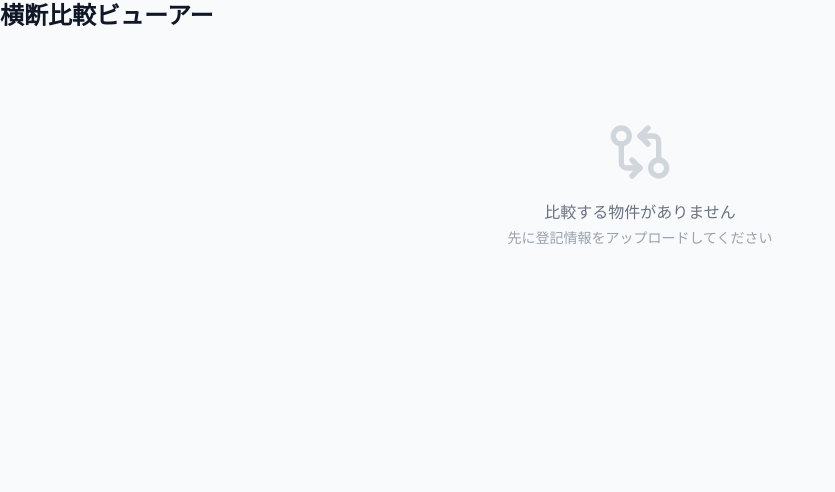
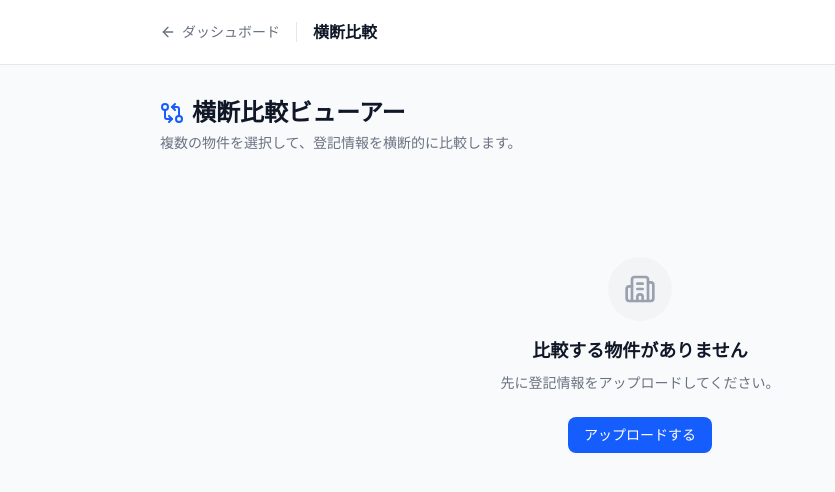
Before and after one commit to souzou-office/touki, a Next.js app: page /compare in a window 1280 px wide. Shown: the top 492 px of the page, without its empty margins (0-835 px from the left). Built offline with nearby package versions, Linux system fonts and the light colour scheme.

Commit message:
refine: 横断比較ページのUI改善
スケルトンローディング、エラー表示、物件選択UIの改善、
リスクバッジ表示と選択状態のハイライト追加

https://claude.ai/code/session_01Pv4B4Hgd2defuYXP8jLru1

```diff
--- a/src/app/compare/page.tsx
+++ b/src/app/compare/page.tsx
@@ -1,17 +1,47 @@
 "use client";
 
 import { useState, useEffect } from "react";
+import Link from "next/link";
 import CompareView from "@/components/touki/CompareView";
 import Card from "@/components/ui/Card";
 import Button from "@/components/ui/Button";
-import { ToukiData } from "@/types/touki";
-import { PropertyListItem } from "@/types/api";
-import { GitCompareArrows } from "lucide-react";
+import type { ToukiData } from "@/types/touki";
+import type { PropertyListItem } from "@/types/api";
+import {
+  GitCompareArrows,
+  ArrowLeft,
+  Loader2,
+  Building2,
+  AlertTriangle,
+} from "lucide-react";
 
 interface PropertyWithData {
   id: string;
   name: string;
   parsedData: ToukiData;
+}
+
+const PROPERTY_TYPE_LABELS: Record<string, string> = {
+  land: "土地",
+  building: "建物",
+  condominium: "区分建物",
+};
+
+function CompareSkeleton() {
+  return (
+    <div className="space-y-6 animate-pulse">
+      <div className="h-7 bg-gray-200 rounded w-48" />
+      <div className="h-4 bg-gray-200 rounded w-64" />
+      <div className="bg-white rounded-xl border border-gray-200 p-6 space-y-3">
+        {Array.from({ length: 4 }).map((_, i) => (
+          <div key={i} className="flex items-center gap-3">
+            <div className="h-4 w-4 bg-gray-200 rounded" />
+            <div className="h-4 bg-gray-200 rounded w-2/3" />
+          </div>
+        ))}
+      </div>
+    </div>
+  );
 }
 
 export default function ComparePage() {
@@ -20,12 +50,16 @@ export default function ComparePage() {
   const [selectedData, setSelectedData] = useState<ToukiData[]>([]);
   const [loading, setLoading] = useState(true);
   const [comparing, setComparing] = useState(false);
+  const [error, setError] = useState<string>();
 
   useEffect(() => {
     fetch("/api/properties")
-      .then((res) => res.json())
+      .then((res) => {
+        if (!res.ok) throw new Error("物件一覧の取得に失敗しました");
+        return res.json();
+      })
       .then((data) => setProperties(data))
-      .catch(() => setProperties([]))
+      .catch((err) => setError(err.message))
       .finally(() => setLoading(false));
   }, []);
 
@@ -39,97 +73,190 @@ export default function ComparePage() {
       }
       return next;
     });
+    // Clear previous comparison results when selection changes
+    setSelectedData([]);
   };
 
   const handleCompare = async () => {
     setComparing(true);
+    setError(undefined);
     try {
       const results: ToukiData[] = [];
       for (const id of selectedIds) {
         const res = await fetch(`/api/properties/${id}`);
+        if (!res.ok) throw new Error("物件データの取得に失敗しました");
         const prop: PropertyWithData = await res.json();
         results.push(prop.parsedData);
       }
       setSelectedData(results);
-    } catch {
+    } catch (err) {
+      setError(
+        err instanceof Error ? err.message : "比較中にエラーが発生しました"
+      );
       setSelectedData([]);
     } finally {
       setComparing(false);
     }
   };
 
-  if (loading) {
-    return (
-      <div className="animate-pulse space-y-4">
-        <div className="h-8 bg-gray-200 rounded w-1/3" />
-        <div className="h-64 bg-gray-200 rounded" />
-      </div>
-    );
-  }
+  return (
+    <div className="min-h-screen bg-gray-50">
+      {/* Header */}
+      <header className="bg-white border-b border-gray-200">
+        <div className="max-w-5xl mx-auto px-4 sm:px-6 lg:px-8 h-16 flex items-center gap-4">
+          <Link
+            href="/dashboard"
+            className="flex items-center gap-1.5 text-sm text-gray-500 hover:text-gray-700 transition-colors"
+          >
+            <ArrowLeft className="w-4 h-4" />
+            ダッシュボード
+          </Link>
+          <div className="h-5 w-px bg-gray-200" />
+          <h1 className="text-base font-semibold text-gray-900">
+            横断比較
+          </h1>
+        </div>
+      </header>
 
-  return (
-    <div className="space-y-6">
-      <h1 className="text-2xl font-bold">横断比較ビューアー</h1>
-
-      {properties.length === 0 ? (
-        <div className="text-center py-16">
-          <GitCompareArrows className="w-16 h-16 text-gray-300 mx-auto mb-4" />
-          <p className="text-gray-500">比較する物件がありません</p>
-          <p className="text-gray-400 text-sm mt-1">
-            先に登記情報をアップロードしてください
+      <main className="max-w-5xl mx-auto px-4 sm:px-6 lg:px-8 py-8 space-y-6">
+        {/* Page Title */}
+        <div>
+          <h1 className="text-2xl font-bold text-gray-900 flex items-center gap-2">
+            <GitCompareArrows className="w-6 h-6 text-blue-600" />
+            横断比較ビューアー
+          </h1>
+          <p className="mt-1 text-sm text-gray-500">
+            複数の物件を選択して、登記情報を横断的に比較します。
           </p>
         </div>
-      ) : (
-        <>
-          <Card title="物件を選択">
-            <div className="space-y-2">
-              {properties.map((prop) => (
-                <label
-                  key={prop.id}
-                  className="flex items-center gap-3 p-3 rounded-lg hover:bg-gray-50 cursor-pointer"
+
+        {/* Error */}
+        {error && (
+          <div className="flex items-start gap-3 p-4 bg-red-50 border border-red-200 rounded-xl">
+            <AlertTriangle className="w-5 h-5 text-red-500 shrink-0 mt-0.5" />
+            <p className="text-sm text-red-700">{error}</p>
+          </div>
+        )}
+
+        {/* Loading */}
+        {loading && <CompareSkeleton />}
+
+        {/* Empty State */}
+        {!loading && properties.length === 0 && (
+          <div className="flex flex-col items-center justify-center py-20 text-center">
+            <div className="w-16 h-16 rounded-full bg-gray-100 flex items-center justify-center mb-4">
+              <Building2 className="w-8 h-8 text-gray-400" />
+            </div>
+            <h2 className="text-lg font-semibold text-gray-900 mb-2">
+              比較する物件がありません
+            </h2>
+            <p className="text-sm text-gray-500 mb-6 max-w-sm">
+              先に登記情報をアップロードしてください。
+            </p>
+            <Link href="/upload">
+              <Button>アップロードする</Button>
+            </Link>
+          </div>
+        )}
+
+        {/* Property Selection */}
+        {!loading && properties.length > 0 && (
+          <>
+            <Card title="物件を選択">
+              <div className="space-y-1">
+                {properties.map((prop) => {
+                  const isSelected = selectedIds.has(prop.id);
+                  return (
+                    <label
+                      key={prop.id}
+                      className={`flex items-center gap-3 p-3 rounded-lg cursor-pointer transition-colors ${
+                        isSelected
+                          ? "bg-blue-50 border border-blue-200"
+                          : "hover:bg-gray-50 border border-transparent"
+                      }`}
+                    >
+                      <input
+                        type="checkbox"
+                        checked={isSelected}
+                        onChange={() => toggleSelection(prop.id)}
+                        className="w-4 h-4 text-blue-600 rounded border-gray-300 focus:ring-blue-500"
+                      />
+                      <div className="flex-1 min-w-0">
+                        <p className="font-medium text-sm text-gray-900 truncate">
+                          {prop.name}
+                        </p>
+                        <p className="text-xs text-gray-500">
+                          {PROPERTY_TYPE_LABELS[prop.propertyType] ??
+                            prop.propertyType}
+                          <span className="text-gray-300 mx-1.5">|</span>
+                          解析精度: {Math.round(prop.parseConfidence * 100)}%
+                          <span className="text-gray-300 mx-1.5">|</span>
+                          {new Date(prop.createdAt).toLocaleDateString("ja-JP")}
+                        </p>
+                      </div>
+                      {(prop.riskSummary.high > 0 ||
+                        prop.riskSummary.medium > 0) && (
+                        <div className="flex items-center gap-1.5 shrink-0">
+                          {prop.riskSummary.high > 0 && (
+                            <span className="inline-flex items-center gap-0.5 text-xs font-medium text-red-700 bg-red-50 px-1.5 py-0.5 rounded">
+                              高{prop.riskSummary.high}
+                            </span>
+                          )}
+                          {prop.riskSummary.medium > 0 && (
+                            <span className="inline-flex items-center gap-0.5 text-xs font-medium text-yellow-700 bg-yellow-50 px-1.5 py-0.5 rounded">
+                              中{prop.riskSummary.medium}
+                            </span>
+                          )}
+                        </div>
+                      )}
+                    </label>
+                  );
+                })}
+              </div>
+              <div className="mt-4 pt-4 border-t border-gray-100 flex items-center justify-between">
+                <div>
+                  {selectedIds.size < 2 && (
+                    <p className="text-xs text-gray-400">
+                      2件以上の物件を選択してください
+                    </p>
+                  )}
+                  {selectedIds.size >= 2 && (
+                    <p className="text-xs text-blue-600 font-medium">
+                      {selectedIds.size}件の物件を選択中
+                    </p>
+                  )}
+                </div>
+                <Button
+                  onClick={handleCompare}
+                  disabled={selectedIds.size < 2 || comparing}
                 >
-                  <input
-                    type="checkbox"
-                    checked={selectedIds.has(prop.id)}
-                    onChange={() => toggleSelection(prop.id)}
-                    className="w-4 h-4 text-indigo-600 rounded border-gray-300"
-                  />
-                  <div>
-                    <p className="font-medium text-sm">{prop.name}</p>
-                    <p className="text-xs text-gray-500">
-                      {prop.propertyType === "land"
-                        ? "土地"
-                        : prop.propertyType === "building"
-                          ? "建物"
-                          : "区分建物"}
-                    </p>
-                  </div>
-                </label>
-              ))}
-            </div>
-            <div className="mt-4 pt-4 border-t border-gray-100">
-              <Button
-                variant="primary"
-                onClick={handleCompare}
-                disabled={selectedIds.size < 2 || comparing}
-              >
-                {comparing ? "比較中..." : `${selectedIds.size}件を比較する`}
-              </Button>
-              {selectedIds.size < 2 && (
-                <p className="text-xs text-gray-400 mt-2">
-                  2件以上の物件を選択してください
-                </p>
-              )}
-            </div>
-          </Card>
+                  {comparing ? (
+                    <>
+                      <Loader2 className="w-4 h-4 animate-spin" />
+                      比較中...
+                    </>
+                  ) : (
+                    <>
+                      <GitCompareArrows className="w-4 h-4" />
+                      比較する
+                    </>
+                  )}
+                </Button>
+              </div>
+            </Card>
 
-          {selectedData.length >= 2 && (
-            <Card title="比較結果">
-              <CompareView properties={selectedData} />
-            </Card>
-          )}
-        </>
-      )}
+            {/* Comparison Results */}
+            {selectedData.length >= 2 && (
+              <div>
+                <h2 className="text-lg font-bold text-gray-900 mb-4">
+                  比較結果
+                </h2>
+                <CompareView properties={selectedData} />
+              </div>
+            )}
+          </>
+        )}
+      </main>
     </div>
   );
 }
```
